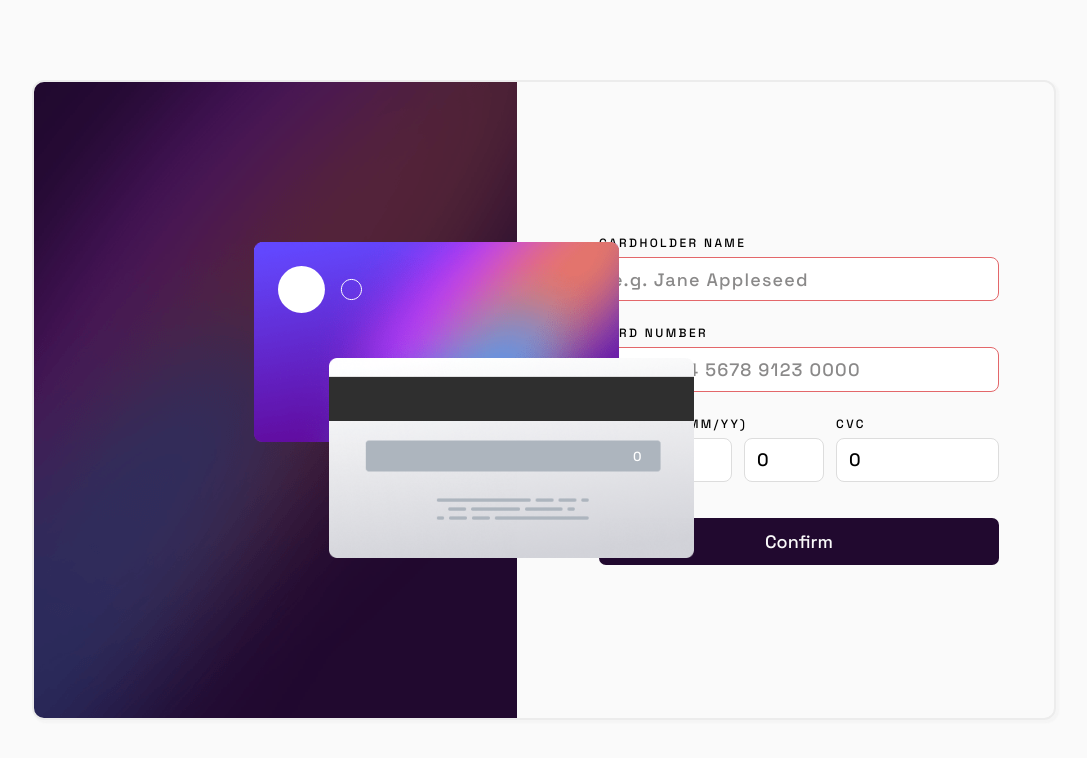
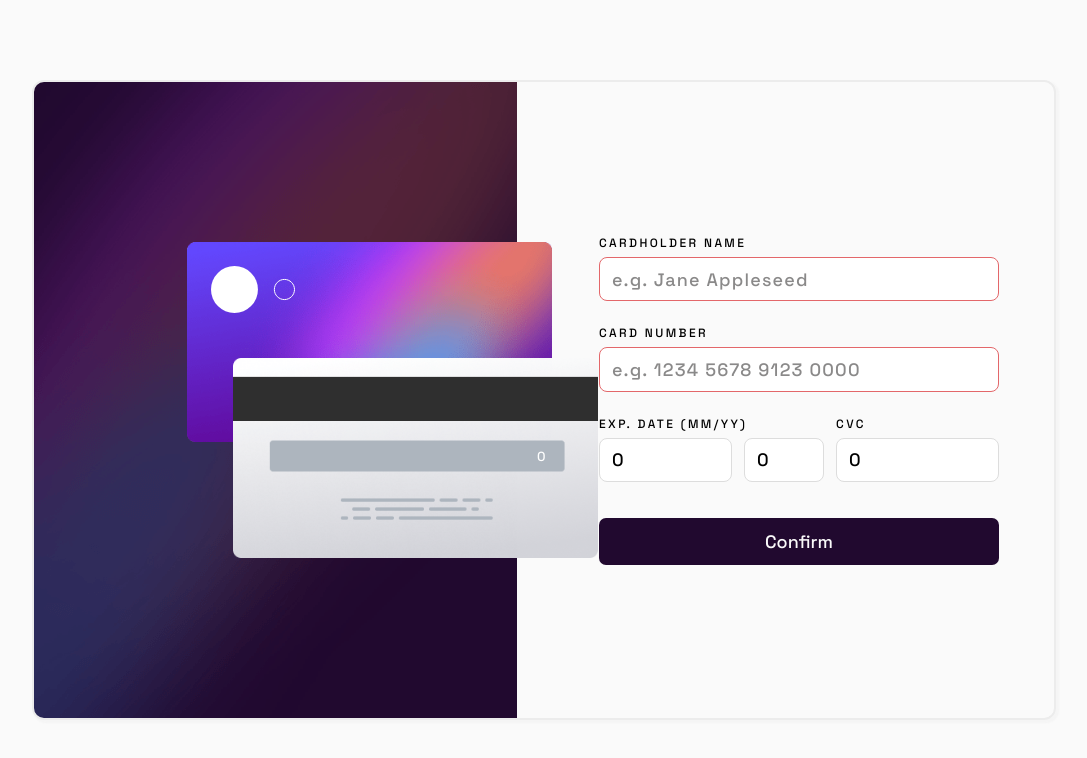
Before and after one commit to alejoelconejo/interactive-card, a React (Vite) app: page / in a window 1280 px wide. Shown: the top 758 px of the page, without its empty margins (96-1183 px from the left). Built offline with nearby package versions, Linux system fonts and the light colour scheme.

Commit message:
Add submitted screen status

```diff
--- a/src/App.tsx
+++ b/src/App.tsx
@@ -1,8 +1,9 @@
 import { useState } from 'react'
 import { creditCard } from './types'
 
-import FormCredit from './components/Form'
+import FormCredit from './components/FormCredit'
 import Cards from './components/Cards'
+import Submitted from './components/Submitted'
 
 const App = () => {
   const [creditForm, setCreditForm] = useState<creditCard>({
@@ -13,6 +14,8 @@ const App = () => {
     cvc: 0,
   })
 
+  const [isSubmitted, setIsSubmitted] = useState(false)
+
   const handleChange = (event: React.ChangeEvent<HTMLInputElement>) => {
     const { name, value } = event.target
     setCreditForm((prevCreditForm) => {
@@ -20,19 +23,28 @@ const App = () => {
     })
   }
 
+  const toggleSubmitted: VoidFunction = () =>
+    setIsSubmitted((isSubmitted) => !isSubmitted)
+
   const handleSubmit = (event: React.SyntheticEvent<HTMLFormElement>) => {
     event.preventDefault()
-    console.log('holuuu, desde el submit')
+    toggleSubmitted()
   }
 
   return (
     <main>
       <Cards creditForm={creditForm} />
-      <FormCredit
-        creditForm={creditForm}
-        handleChange={handleChange}
-        handleSubmit={handleSubmit}
-      />
+      <section className='hero-section'>
+        {isSubmitted ? (
+          <Submitted toggleSubmitted={toggleSubmitted} />
+        ) : (
+          <FormCredit
+            creditForm={creditForm}
+            handleChange={handleChange}
+            handleSubmit={handleSubmit}
+          />
+        )}
+      </section>
     </main>
   )
 }
--- a/src/components/Cards.tsx
+++ b/src/components/Cards.tsx
@@ -4,7 +4,7 @@ import { creditCard } from '../types'
 const Cards = ({ creditForm }: { creditForm: creditCard }) => {
   return (
     <section className='cards-section'>
-      <picture className='card card-front'>
+      <div className='card card-front'>
         <header>
           <img src={CardLogo} />
         </header>
@@ -15,10 +15,10 @@ const Cards = ({ creditForm }: { creditForm: creditCard }) => {
             {creditForm.month}/{creditForm.year}
           </span>
         </footer>
-      </picture>
-      <picture className='card card-back'>
+      </div>
+      <div className='card card-back'>
         <p>{creditForm.cvc}</p>
-      </picture>
+      </div>
     </section>
   )
 }
--- a/src/components/Form.tsx
+++ /dev/null
@@ -1,95 +0,0 @@
-import { ButtonHTMLAttributes } from 'react'
-import { creditCard } from '../types'
-
-const FormCredit = ({
-  creditForm,
-  handleChange,
-  handleSubmit,
-}: {
-  creditForm: creditCard
-  handleChange: React.ChangeEventHandler<HTMLInputElement>
-  handleSubmit: React.FormEventHandler<HTMLFormElement>
-}) => {
-  return (
-    <section className='form-section'>
-      <form onSubmit={handleSubmit}>
-        <label>
-          Cardholder name
-          <input
-            placeholder='e.g. Jane Appleseed'
-            name='name'
-            type={'text'}
-            maxLength={25}
-            value={creditForm.name}
-            onChange={handleChange}
-            required
-          />
-        </label>
-        <label>
-          Card number
-          <input
-            placeholder='e.g. 1234 5678 9123 0000'
-            name='number'
-            type={'text'}
-            inputMode='numeric'
-            pattern='[A-Za-z0-9]{4}\s[A-Za-z0-9]{4}\s[A-Za-z0-9]{4}\s[A-Za-z0-9]{4}'
-            maxLength={19}
-            value={creditForm.number}
-            onChange={handleChange}
-            required
-          />
-        </label>
-        <div className='form-horizontal'>
-          <label>
-            Exp. Date (MM/YY)
-            <div className='inputs-date'>
-              <input
-                className='input-month'
-                name='month'
-                placeholder='MM'
-                type={'text'}
-                min={'01'}
-                max={'12'}
-                minLength={2}
-                maxLength={2}
-                value={creditForm.month}
-                onChange={handleChange}
-                required
-              />
-              <input
-                className='input-date'
-                name='year'
-                placeholder='YY'
-                type={'text'}
-                minLength={2}
-                maxLength={2}
-                value={creditForm.year}
-                onChange={handleChange}
-                required
-              />
-            </div>
-          </label>
-          <label>
-            CVC
-            <input
-              className='input-cvc'
-              name='cvc'
-              placeholder='e.g. 123'
-              type={'text'}
-              inputMode='numeric'
-              minLength={3}
-              maxLength={3}
-              value={creditForm.cvc}
-              onChange={handleChange}
-              required
-            />
-          </label>
-        </div>
-
-        <button>Confirm</button>
-      </form>
-    </section>
-  )
-}
-
-export default FormCredit
--- /dev/null
+++ b/src/components/FormCredit.tsx
@@ -0,0 +1,90 @@
+import { creditCard } from '../types'
+
+interface Props {
+  creditForm: creditCard
+  handleChange: React.ChangeEventHandler<HTMLInputElement>
+  handleSubmit: React.FormEventHandler<HTMLFormElement>
+}
+
+const FormCredit = ({ creditForm, handleChange, handleSubmit }: Props) => {
+  return (
+    <form className='container' onSubmit={handleSubmit}>
+      <label>
+        Cardholder name
+        <input
+          placeholder='e.g. Jane Appleseed'
+          name='name'
+          type={'text'}
+          maxLength={25}
+          value={creditForm.name}
+          onChange={handleChange}
+          required
+        />
+      </label>
+      <label>
+        Card number
+        <input
+          placeholder='e.g. 1234 5678 9123 0000'
+          name='number'
+          type={'text'}
+          inputMode='numeric'
+          pattern='[A-Za-z0-9]{4}\s[A-Za-z0-9]{4}\s[A-Za-z0-9]{4}\s[A-Za-z0-9]{4}'
+          maxLength={19}
+          value={creditForm.number}
+          onChange={handleChange}
+          required
+        />
+      </label>
+      <div className='form-horizontal'>
+        <label>
+          Exp. Date (MM/YY)
+          <div className='inputs-date'>
+            <input
+              className='input-month'
+              name='month'
+              placeholder='MM'
+              type={'text'}
+              min={'01'}
+              max={'12'}
+              minLength={2}
+              maxLength={2}
+              value={creditForm.month}
+              onChange={handleChange}
+              required
+            />
+            <input
+              className='input-date'
+              name='year'
+              placeholder='YY'
+              type={'text'}
+              minLength={2}
+              maxLength={2}
+              value={creditForm.year}
+              onChange={handleChange}
+              required
+            />
+          </div>
+        </label>
+        <label>
+          CVC
+          <input
+            className='input-cvc'
+            name='cvc'
+            placeholder='e.g. 123'
+            type={'text'}
+            inputMode='numeric'
+            minLength={3}
+            maxLength={3}
+            value={creditForm.cvc}
+            onChange={handleChange}
+            required
+          />
+        </label>
+      </div>
+
+      <button>Confirm</button>
+    </form>
+  )
+}
+
+export default FormCredit
--- /dev/null
+++ b/src/components/Submitted.tsx
@@ -0,0 +1,18 @@
+import iconComplete from '../assets/icon-complete.svg'
+
+interface Props {
+  toggleSubmitted: VoidFunction
+}
+
+const Submitted = ({ toggleSubmitted }: Props): JSX.Element => {
+  return (
+    <div className='container submit-section'>
+      <img className='logo-completed' src={iconComplete} />
+      <h2>Thank you!</h2>
+      <p>We've added your card details</p>
+      <button onClick={toggleSubmitted}>Continue</button>
+    </div>
+  )
+}
+
+export default Submitted
--- a/src/index.css
+++ b/src/index.css
@@ -41,7 +41,7 @@ main {
   min-width: 80vw;
 }
 
-.form-section {
+.hero-section {
   display: flex;
   flex: 1;
   height: 100%;
@@ -49,11 +49,30 @@ main {
   justify-content: center;
 }
 
-form {
+.container {
   display: flex;
   flex-direction: column;
   gap: 2rem;
   width: 400px;
+}
+
+.submit-section {
+  align-items: center;
+}
+
+.submit-section h2 {
+  text-transform: uppercase;
+  font-size: 2.3rem;
+}
+
+.submit-section p {
+  color: #8a8989;
+  font-size: 1.4rem;
+  letter-spacing: 1.1px;
+}
+
+.submit-section button {
+  width: 90%;
 }
 
 label {
@@ -103,7 +122,7 @@ input:invalid {
   gap: 1rem;
 }
 
-form button {
+button {
   padding: 1rem;
   background-color: hsl(278, 68%, 11%);
   border: none;
@@ -139,7 +158,7 @@ form button {
   flex-direction: column;
   justify-content: space-between;
   padding: 2rem;
-  left: 220px;
+  left: 30%;
   top: 160px;
 }
 
@@ -158,7 +177,7 @@ form button {
 
 .card-back {
   background-image: url('./assets/bg-card-back.png');
-  left: 295px;
+  left: 39%;
   bottom: 160px;
 }
 
@@ -167,6 +186,11 @@ form button {
   top: 90px;
   right: 50px;
   font-size: 1.1rem;
+}
+
+.logo-completed {
+  height: 80px;
+  width: 80px;
 }
 
 @media (max-width: 900px) {
```
Also changed, not shown: src/assets/icon-complete.svg (renamed from doc/images/icon-complete.svg).
